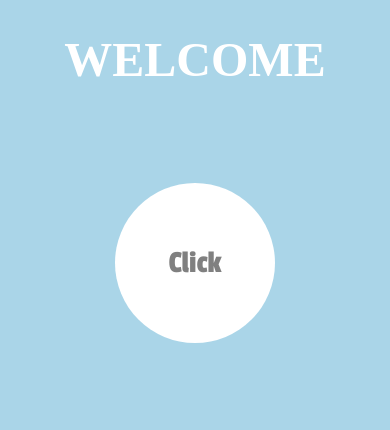
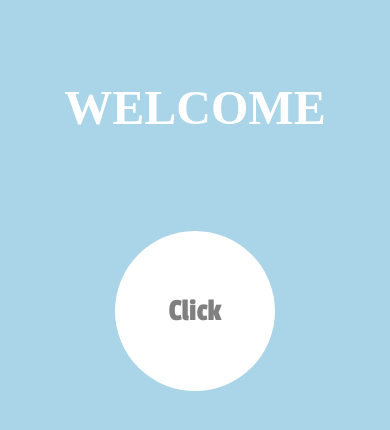
Before and after one commit to tanakafumiaki/self-introduction, a Next.js app: page / in a window 390 px wide. Shown: the top 430 px of the page. Built offline with nearby package versions, Linux system fonts and the light colour scheme; a web font is replaced by a local one.

Commit message:
add_responsive_experiencePage

```diff
--- a/src/components/atoms/Title/style.module.sass
+++ b/src/components/atoms/Title/style.module.sass
@@ -7,3 +7,4 @@
   font-family: 'Ribeye Marrow', cursive
   @include sp
     font-size: 3rem
+    margin-top: 5rem
```
